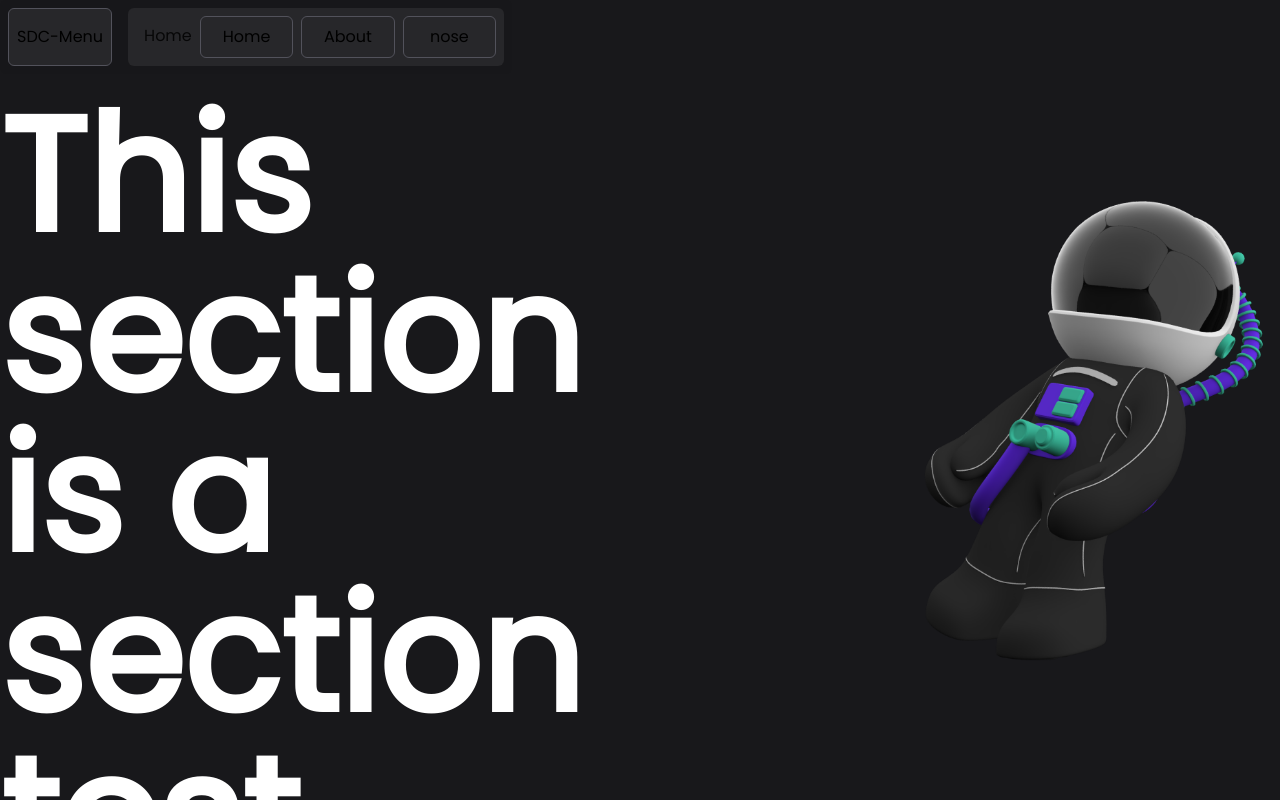
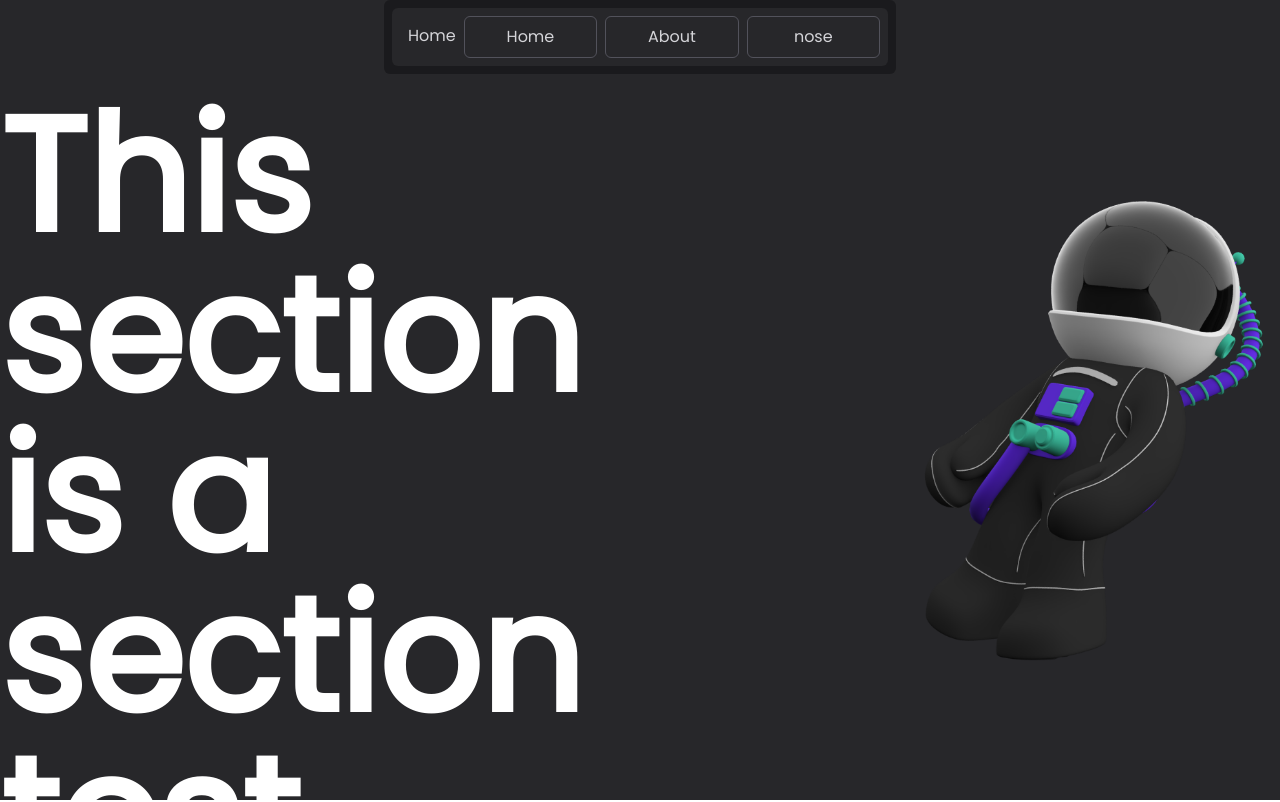
Before and after one commit to HansM7/app-sdc, a Next.js app: page / in a window 1280 px wide. Shown: the top 802 px of the page. Built offline with nearby package versions, Linux system fonts and the light colour scheme; a web font is replaced by a local one.

Commit message:
:bento: [UPDATE] update style of HeaderComponent

```diff
--- a/app/components/header/index.tsx
+++ b/app/components/header/index.tsx
@@ -1,11 +1,12 @@
-/** @format */
-
+"use client";
 import { useState } from "react";
 
 export default function HeaderComponent({
   children,
+  add,
 }: {
   children: React.ReactNode;
+  add?: String;
 }) {
   const [toolBarHidden, setToolBarHidden] = useState("hidden");
   const [hidenRefs, setHidenRefs] = useState("");
@@ -17,7 +18,7 @@ export default function HeaderComponent({
       ? setToolBarHidden("")
       : setToolBarHidden("hidden");
     customWidht === "w-[40%]"
-      ? setCustomWith("w-[60%]")
+      ? setCustomWith("w-[90%]")
       : setCustomWith("w-[40%]");
     hidenRefs === "" ? setHidenRefs("hidden") : setHidenRefs("");
     customWidhtButton === ""
@@ -25,43 +26,39 @@ export default function HeaderComponent({
       : setCustomWithButton("");
   }
   return (
-    <>
     <header
-        className={`${customWidht} bg-zinc-900 p-2 rounded-md bg-opacity-80 mx-auto z-10 transition-all duration-2000 ease-in fixed`}
-      >
-        <div className="flex gap-4 ">
-          <button
-            type="button"
-            className={`bg-zinc-800 rounded-md hover:bg-zinc-700 border-zinc-600 border ${customWidhtButton}`}
-            onClick={handleHidenToolbar}
-          >
-            <h1 className="p-2 w-max">SDC-Menu</h1>
-          </button>
+      className={`${customWidht} bg-zinc-900 p-2 rounded-md bg-opacity-80 mx-auto z-10 transition-all duration-2000 ease-in fixed text-zinc-300  ${add}`}>
+      {/* Toolbar */}
       <div
-            className={`${hidenRefs} flex bg-zinc-800 rounded-md w-full p-2`}
-            id="refs"
-          >
-            <h1 className="p-2 animate-pulse">Home</h1>
-            <ul className="flex gap-2 w-full justify-around">{children}</ul>
-          </div>
-        </div>
-        <div
-          className={`${toolBarHidden} flex mt-2 p-2 rounded-md m-auto bg-zinc-900 w-full rounded-[0 0 8px 16px] bg-opacity-80 h-[40%] justify-around`}
-        >
-          <div className="border-r border-zinc-700 w-full p-2 grid justify-center">
+        className={`${toolBarHidden}  mb-2 p-2 rounded-md m-auto bg-zinc-900 w-full rounded-[0 0 8px 16px] bg-opacity-80 h-[40%] justify-around z-10 transition-all duration-2000 ease-in md:hidden`}>
+        <div className='border-r border-zinc-700 w-full p-2'>
           <h2>cosa 1</h2>
           <ul>
             <li></li>
           </ul>
         </div>
-          <div className=" w-full p-2 grid justify-center">
-            <h1>y puto el que lo lea</h1>
+        <div className=' w-full p-2'>
+          <h1>cosa 2</h1>
           <ul>
             <li></li>
           </ul>
         </div>
       </div>
+      {/* Header buttons(Refs) */}
+      <div className='md:flex md:gap-4 '>
+        <button
+          type='button'
+          className={`bg-zinc-800 rounded-md hover:bg-zinc-700 border-zinc-600 border ${customWidhtButton} md:hidden w-full`}
+          onClick={handleHidenToolbar}>
+          <h1 className='p-2 w-max'>SDC-Menu</h1>
+        </button>
+        <div
+          className={`${hidenRefs} flex bg-zinc-800 rounded-md w-full p-2 max-md:hidden`}
+          id='refs'>
+          <h1 className='p-2 animate-pulse'>Home</h1>
+          <ul className='flex gap-2 w-full justify-around'>{children}</ul>
+        </div>
+      </div>
     </header>
-    </>
   );
 }
--- a/app/components/sections/hero.tsx
+++ b/app/components/sections/hero.tsx
@@ -1,22 +1,24 @@
+/** @format */
+
 "use client";
 
 function Hero() {
   return (
-    <section className="bg-zinc-900 h-screen">
-      <div className="w-full h-full pt-24">
-        <div className="grid grid-cols-2">
-          <div className="col-span-1">
-            <h1 className="text-white xl:text-[10rem] 2xl::text-[12rem]  font-semibold leading-none">
+    <section className='bg-zinc-800 h-screen'>
+      <div className='w-full h-full pt-24'>
+        <div className='grid grid-cols-2'>
+          <div className='col-span-1'>
+            <h1 className='text-white xl:text-[10rem] 2xl::text-[12rem]  font-semibold leading-none'>
               This section is a section test
             </h1>
-            <p className="text-gray-400 text-3xl mt-4">
+            <p className='text-gray-400 text-3xl mt-4'>
               Lorem ipsum, dolor sit amet consectetur adipisicing elit.
               Reiciendis id deserunt natus excepturi adipisci quis sed esse
               necessitatibus saepe!
             </p>
           </div>
-          <div className="col-span-1  pt-8">
-            <img className="w-full  rounded-lg" src="vector.png" alt="" />
+          <div className='col-span-1  pt-8'>
+            <img className='w-full  rounded-lg' src='vector.png' alt='' />
           </div>
         </div>
       </div>
--- a/app/index.tsx
+++ b/app/index.tsx
@@ -1,11 +1,13 @@
-/** @format */
-
 "use client";
 
 import Hero from "./components/sections/hero";
 
 function Index() {
-  return <Hero></Hero>;
+  return (
+    <>
+      <Hero></Hero>
+    </>
+  );
 }
 
 export default Index;
--- a/app/layout.tsx
+++ b/app/layout.tsx
@@ -1,5 +1,8 @@
 import type { Metadata } from "next";
 import { Inter, Poppins, Tilt_Neon } from "next/font/google";
+import HeaderComponent from "./components/header";
+import LiComponent from "./components/header/li";
+import { homeRef } from "./lib/utils";
 
 import "./globals.css";
 
@@ -22,8 +25,23 @@ export default function RootLayout({
   children: React.ReactNode;
 }>) {
   return (
-    <html lang="en">
-      <body className={poppins.className}>{children}</body>
+    <html lang='en'>
+      {/* max-md:hidden */}
+      <body className={`${poppins.className} grid justify-items-center `}>
+        <HeaderComponent add={"max-md:hidden"}>
+          {homeRef.map((ref) => {
+            return <LiComponent name={ref.name} idRef={ref.idRef} />;
+          })}
+        </HeaderComponent>
+
+        {children}
+
+        <HeaderComponent add={"border-red-500 border md:hidden"}>
+          {homeRef.map((ref) => {
+            return <LiComponent name={ref.name} idRef={ref.idRef} />;
+          })}
+        </HeaderComponent>
+      </body>
     </html>
   );
 }
--- a/app/lib/utils.ts
+++ b/app/lib/utils.ts
@@ -19,3 +19,14 @@ export const homeRef: Ref[] = [
     idRef: "...",
   },
 ];
+
+export const abouutRef: Ref[] = [
+  {
+    name: "nose 3",
+    idRef: "...",
+  },
+  {
+    name: "nose 4",
+    idRef: "...",
+  },
+];
--- a/app/page.tsx
+++ b/app/page.tsx
@@ -1,18 +1,9 @@
-/** @format */
 "use client";
 import Index from ".";
-import HeaderComponent from "./components/header";
-import LiComponent from "./components/header/li";
-import { homeRef } from "./lib/utils";
 
 export default function Home() {
   return (
-    <div className="relative">
-      <HeaderComponent>
-        {homeRef.map((ref) => {
-          return <LiComponent name={ref.name} idRef={ref.idRef} />;
-        })}
-      </HeaderComponent>
+    <div className='relative'>
       <Index />
     </div>
   );
```
Lines whose indentation alone changed are shown as unchanged.
